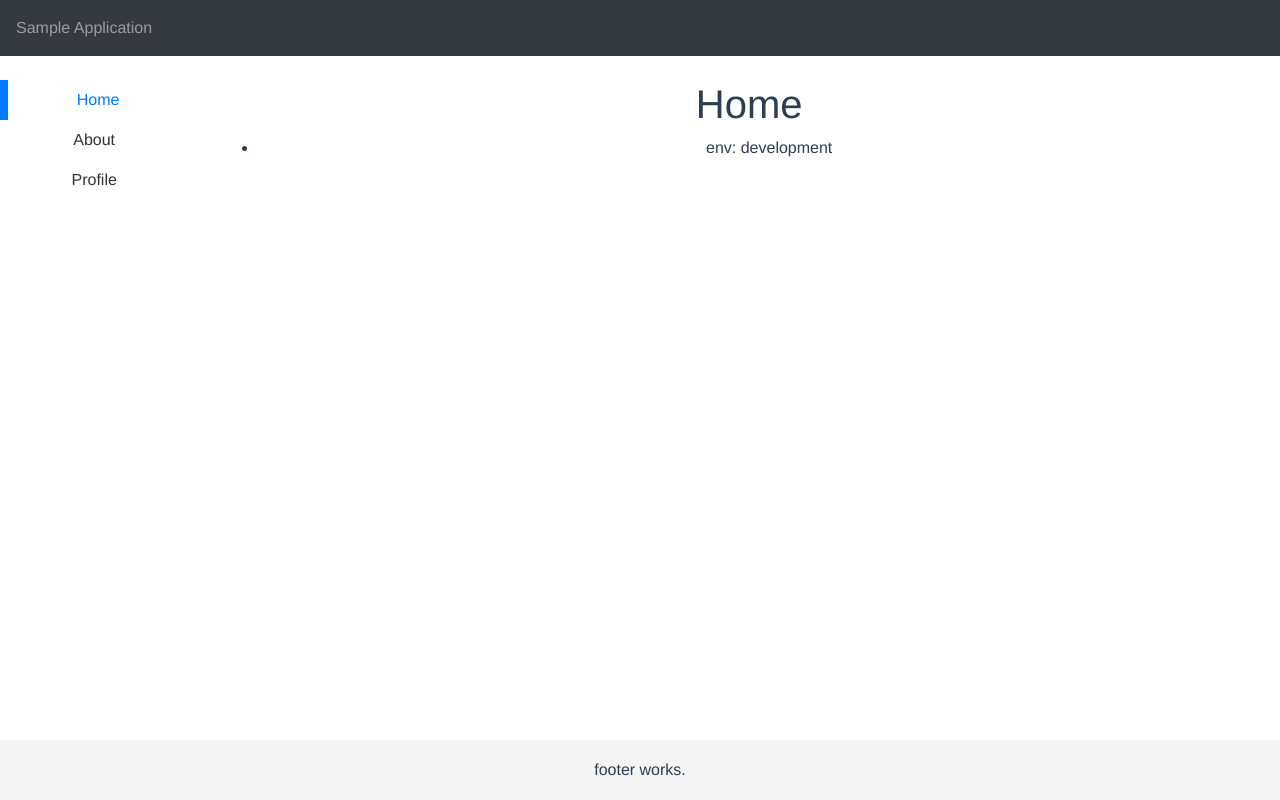
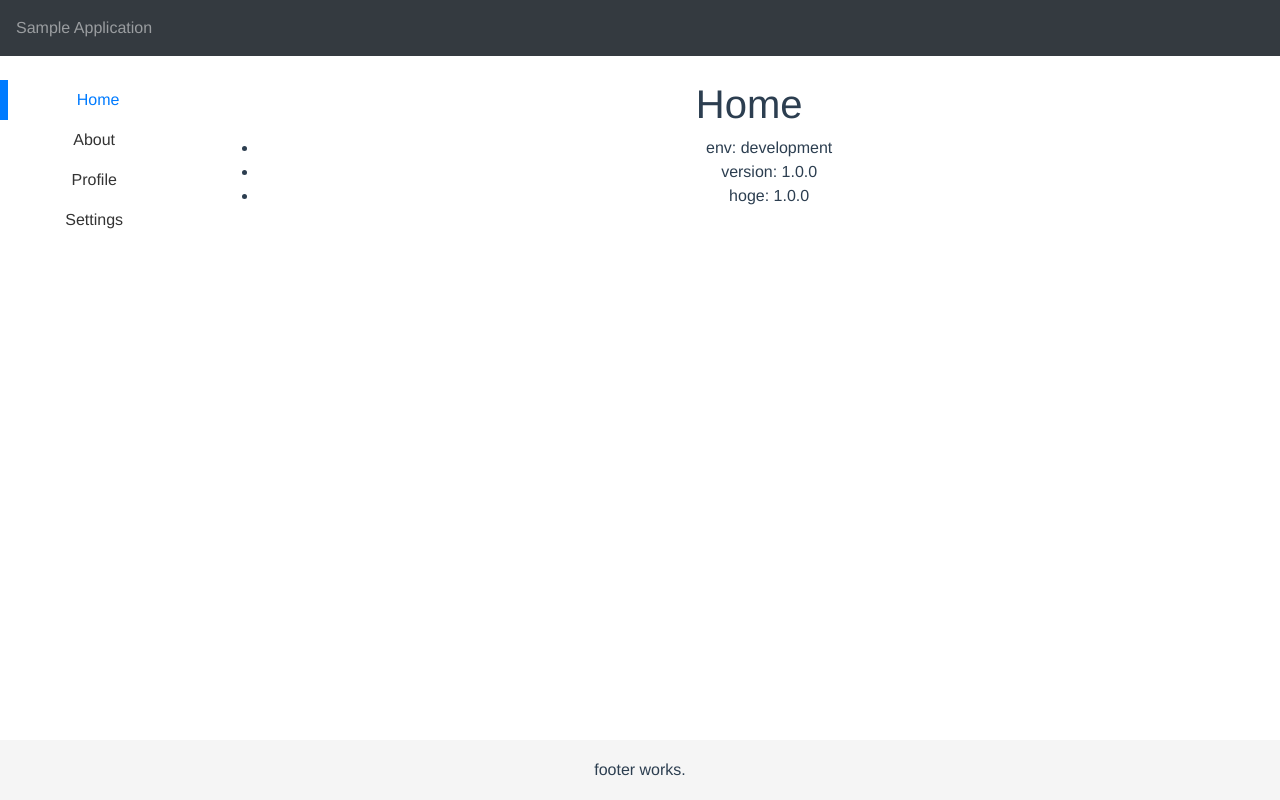
Before and after one commit to myomi/otter, a Vue app: page / in a window 1280 px wide. Built offline with nearby package versions, Linux system fonts and the light colour scheme.

Commit message:
vuex example

```diff
--- a/src/layout/Menu.vue
+++ b/src/layout/Menu.vue
@@ -8,6 +8,9 @@
       </li>
       <li class="nav-item">
         <router-link to="/profile" class="nav-link">Profile</router-link>
+      </li>
+      <li class="nav-item">
+        <router-link to="/settings" class="nav-link">Settings</router-link>
       </li>
     </ul>
 </template>
--- a/src/router.ts
+++ b/src/router.ts
@@ -3,6 +3,8 @@ import Router from 'vue-router';
 import Home from './views/Home.vue';
 import About from './views/About.vue';
 import Profile from './views/Profile.vue';
+import Settings from './views/Settings.vue';
+import { settings } from 'cluster';
 
 Vue.use(Router);
 
@@ -22,6 +24,11 @@ export default new Router({
       path: '/profile',
       name: 'profile',
       component: Profile
+    },
+    {
+      path: '/settings',
+      name: 'settings',
+      component: Settings
     }
   ]
 });
--- a/src/store.ts
+++ /dev/null
@@ -1,12 +0,0 @@
-import Vue from 'vue';
-import Vuex from 'vuex';
-
-Vue.use(Vuex);
-
-export default new Vuex.Store({
-  state: {
-    profileName: 'aaa'
-  },
-  mutations: {},
-  actions: {}
-});
--- /dev/null
+++ b/src/store/index.ts
@@ -0,0 +1,19 @@
+import Vue from 'vue';
+import Vuex from 'vuex';
+import profile from './modules/profile';
+
+Vue.use(Vuex);
+
+export default new Vuex.Store({
+  state: {
+    version: '1.0.0'
+  },
+  mutations: {
+    updateVersion(state, newValue) {
+      state.version = newValue;
+    }
+  },
+  modules: {
+    profile: profile
+  }
+});
--- /dev/null
+++ b/src/store/modules/profile.ts
@@ -0,0 +1,6 @@
+export default {
+  state: {
+    firstName: 'aaa',
+    lastName: 'ccc'
+  }
+};
--- a/src/views/Home.vue
+++ b/src/views/Home.vue
@@ -5,12 +5,19 @@
     <li>
       env: {{env}}
     </li>
+    <li>
+      version: {{version}}
+    </li>
+    <li>
+      hoge: {{hoge}}
+    </li>
   </ul>
   </div>
 </template>
 
 <script lang="ts">
 import Vue from 'vue';
+import { mapState } from 'vuex';
 //import config from
 
 export default Vue.extend({
@@ -18,6 +25,12 @@ export default Vue.extend({
     return {
       env: process.env.NODE_ENV
     };
+  },
+  computed: {
+    hoge(): string {
+      return this.$store.state.version;
+    },
+    ...mapState(['version'])
   }
 });
 </script>
--- a/src/views/Profile.vue
+++ b/src/views/Profile.vue
@@ -30,8 +30,6 @@ export default Vue.extend({
   name: 'Profile',
   data: function(): Profile {
     return {
-      firstName: 'Mitsuya',
-      lastName: 'Myouchin',
       tags: [
         {
           id: 1,
@@ -49,8 +47,17 @@ export default Vue.extend({
     };
   },
   computed: {
+    firstName: function(): string {
+      // return this.$store.profile.state.firstName;
+      return 'aaa';
+    },
+    lastName: function(): string {
+      return 'bbb';
+      // return this.$store.profile.state.lastName;
+    },
     fullName: function(): string {
-      return `${this.firstName} ${this.lastName}`;
+      return 'xxx';
+      // return `${this.firstName} ${this.lastName}`;
     }
   },
   methods: {
@@ -65,8 +72,6 @@ export default Vue.extend({
 });
 
 interface Profile {
-  firstName: string;
-  lastName: string;
   tags: Tag[];
 }
 
--- /dev/null
+++ b/src/views/Settings.vue
@@ -0,0 +1,27 @@
+<template>
+    <div>
+        <h1>Settings</h1>
+        <form>
+            <div class="form-group">
+                <label for="version">Version:</label>
+                <input type="text" id="version" :value="version" @input="updateVersion">
+            </div>
+        </form>
+    </div>
+</template>
+
+<script lang="ts">
+import Vue from 'vue';
+import { mapState } from 'vuex';
+export default Vue.extend({
+  computed: {
+    ...mapState(['version'])
+  },
+  methods: {
+    updateVersion(e: TextEvent) {
+      const target = e.target as HTMLInputElement;
+      this.$store.commit('updateVersion', target.value);
+    }
+  }
+});
+</script>
```
Also changed, not shown: src/main.ts (+6 -6 lines).
